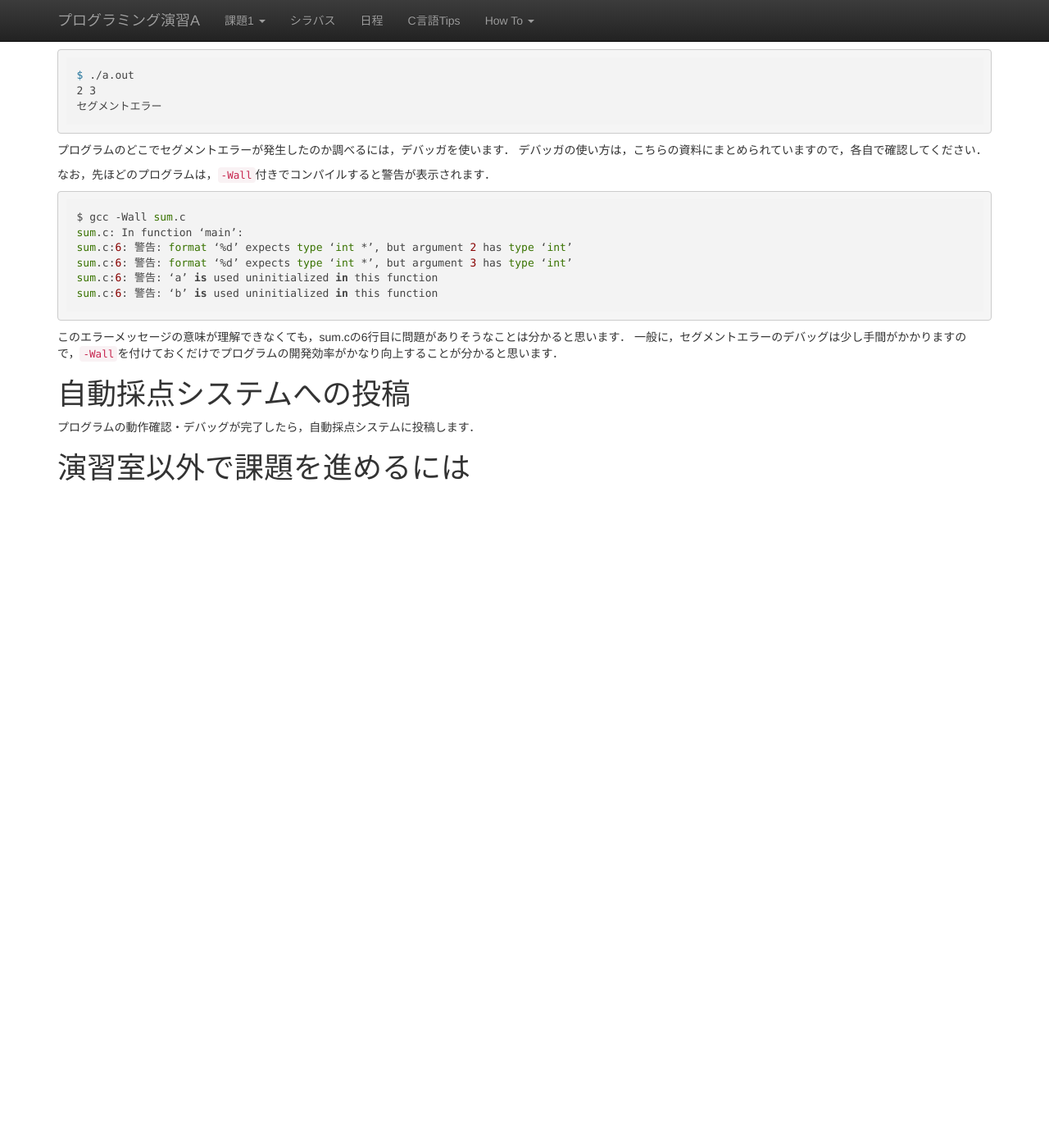
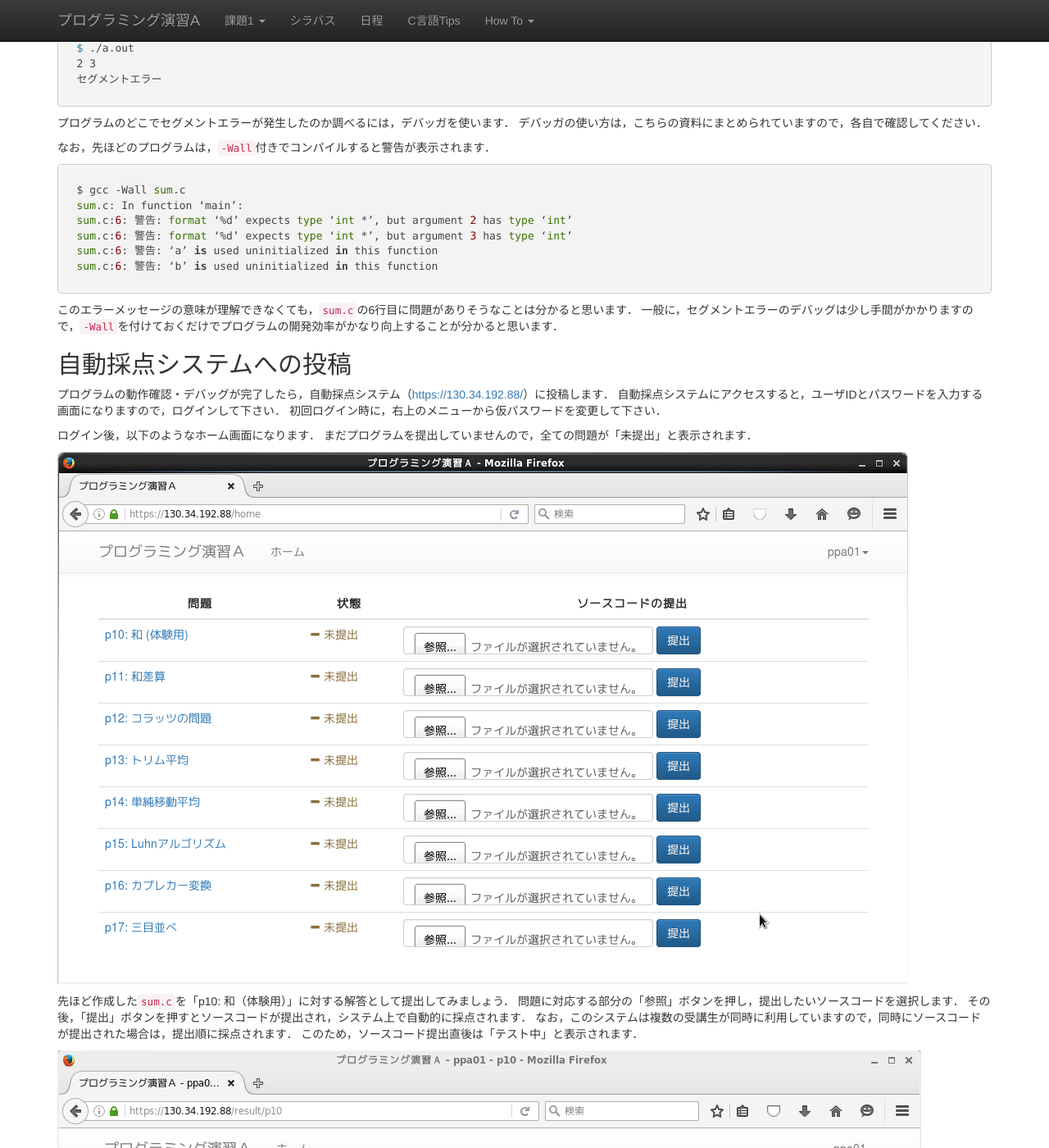
Before and after one commit to ecei-tohoku/ppa-public, a Jekyll site: the page built from docs/kadai.md, in a window 1280 px wide and 1400 px high, scrolled down 2147 px. Shown: the whole window at 82% size. Built offline with Jekyll 4.4.1, drawn with Linux system fonts in a browser that asks for light colours; nearby versions of some CDN libraries; before the commit the page ends 2777 px from its top, so only the background shows below that; some of the changed text lies outside the part shown.

Commit message:
Added the usage of Codexam.

````diff
--- a/docs/kadai.md
+++ b/docs/kadai.md
@@ -3,7 +3,7 @@ layout: page
 title: 課題の進め方
 ---
 
-# はじめに
+## はじめに
 
 標準的には，以下の手順で課題を進めることになります．
 
@@ -18,13 +18,13 @@ title: 課題の進め方
 
 > 2つの整数を標準入力から読み取り，その和を標準出力に書き出すプログラムを作成せよ
 
-# ソースコードの入力
+## ソースコードの入力
 
 演習室の環境では，[Emacs](https://www.gnu.org/software/emacs/)，[Vim](http://www.vim.org/)，[gedit](https://wiki.gnome.org/Apps/Gedit)，[nano](http://www.nano-editor.org/)などのエディタを使い，ソースコードを入力します．
 どのエディタを使っても構いませんが，後で説明するデバッグではEmacsを使うことを想定していますので，この演習では**Emacsを推奨**します．
 
-まず，Emacsでsum.cというプログラムを作成するため，ターミナルから以下のコマンドを入力します．
-ここではプログラムの名前をsum.cとしましたが，どのような名前をつけても構いません．
+まず，Emacsで`sum.c`というプログラムを作成するため，ターミナルから以下のコマンドを入力します．
+ここではプログラムの名前を`sum.c`としましたが，どのような名前をつけても構いません．
 末尾の`&`は，emacsをバックグラウンドで実行することで，emacsとターミナルの両方を同時に使えるようにするためのものです．
 
 ```
@@ -49,9 +49,9 @@ int main()
 入力したソースコードを保存するために，ツールバーのアイコンをクリックするか，`[Ctrl]+[x] [Ctrl]+[s]` キーを押します．
 Emacsの操作方法は[Emacs Cheat Sheet](http://www.programming-knowledge.com/images/archive/b/b7/20130114094201!Emacs_Cheat_Sheet.pdf)を参照するとよいと思います．
 
-# コンパイル
+## コンパイル
 
-作成したプログラム（sum.c）をコンパイルします．
+作成したプログラム（`sum.c`）をコンパイルします．
 C言語のソースコードがコンピュータが実行できる形式（機械語）に翻訳され，実行ファイル`a.out`が作成されます．
 
 ```
@@ -61,9 +61,9 @@ $ gcc -Wall sum.c
 なお，`-Wall`はコンパイルエラーにはならないものの，ソースコードに問題がありそうな場合に警告を表示するためのオプションです．
 予期せぬバグを防止するため，**このオプションは必ず付けてください**（後述）．
 
-# プログラムの実行
+## プログラムの実行
 
-sum.cから作成されたa.outを実行するには，以下のコマンドを入力します．
+`sum.c`から作成された`a.out`を実行するには，以下のコマンドを入力します．
 
 ```
 $ ./a.out
@@ -91,7 +91,7 @@ $ ./a.out
 また，プログラムが無限ループに陥って暴走したり，入力待ちから抜けるために強制終了したいときがあります．
 **強制終了するには，`[Ctrl]+[c]`を押してください**．
 
-# プログラムのデバッグ
+## プログラムのデバッグ
 
 上の例では，プログラムが正しく動作したので，デバッグは不要です．
 ここでは，以下のような間違ったプログラムを入力してしまった場合について説明します．
@@ -137,12 +137,44 @@ sum.c:6: 警告: ‘a’ is used uninitialized in this function
 sum.c:6: 警告: ‘b’ is used uninitialized in this function
 ```
 
-このエラーメッセージの意味が理解できなくても，sum.cの6行目に問題がありそうなことは分かると思います．
+このエラーメッセージの意味が理解できなくても，`sum.c`の6行目に問題がありそうなことは分かると思います．
 一般に，セグメントエラーのデバッグは少し手間がかかりますので，`-Wall`を付けておくだけでプログラムの開発効率がかなり向上することが分かると思います．
 
-# 自動採点システムへの投稿
+## 自動採点システムへの投稿
 
-プログラムの動作確認・デバッグが完了したら，自動採点システムに投稿します．
+プログラムの動作確認・デバッグが完了したら，自動採点システム（[https://130.34.192.88/](https://130.34.192.88/)）に投稿します．
+自動採点システムにアクセスすると，ユーザIDとパスワードを入力する画面になりますので，ログインして下さい．
+初回ログイン時に，右上のメニューから仮パスワードを変更して下さい．
 
+ログイン後，以下のようなホーム画面になります．
+まだプログラムを提出していませんので，全ての問題が「未提出」と表示されます．
 
-# 演習室以外で課題を進めるには
+![ホーム画面](codexam_home.png "ホーム画面")
+
+先ほど作成した`sum.c`を「p10: 和（体験用）」に対する解答として提出してみましょう．
+問題に対応する部分の「参照」ボタンを押し，提出したいソースコードを選択します．
+その後，「提出」ボタンを押すとソースコードが提出され，システム上で自動的に採点されます．
+なお，このシステムは複数の受講生が同時に利用していますので，同時にソースコードが提出された場合は，提出順に採点されます．
+このため，ソースコード提出直後は「テスト中」と表示されます．
+
+![テスト中の画面](codexam_testing.png "テスト中の画面")
+
+よほど混雑していない限り，評価は一瞬で完了します．
+少し間をおいてから「更新」ボタンを押して下さい．
+テストに成功すると，次のような画面が表示されます．
+STDINは標準入力から与えられた内容，STDOUTは標準出力からプログラムが出力した内容，ここには表示されていませんがSTDERRは標準エラー出力から出力した内容を表示しています．
+この例では，`3 4`の入力に対してプログラムが`7`を返し，その出力が正しかったことを示しています．
+この例ではテスト事例は1つですが，通常は複数のテスト事例が用意され，その全てに対して正しい結果を返した場合のみ，テストに成功します．
+テストに失敗した場合は，その失敗したテスト事例を使い，端末上でプログラムをデバッグして下さい．
+
+![テスト結果](codexam_result.png "テスト結果")
+
+テストに成功すると，ホーム画面で以下のように「レポート」へのリンクが表示されます．
+このリンク先の画面を印刷し，レポートとしてください．
+
+![レポートへのリンク](codexam_report.png "レポートへのリンク")
+
+## 演習室以外で課題を進めるには
+
+セキュリティ上の問題から，自動採点システムへのアクセスは学内のみに限定しています．
+逆に言えば，学内でウェブブラウザが利用できる環境であれば，学内のどこからでも（例えば川内からでも）自動採点システムにプログラムを投稿できます．
````
Also changed, not shown: docs/codexam_home.png (added), docs/codexam_login.png (added), docs/codexam_report.png (added), docs/codexam_result.png (added), docs/codexam_testing.png (added).
